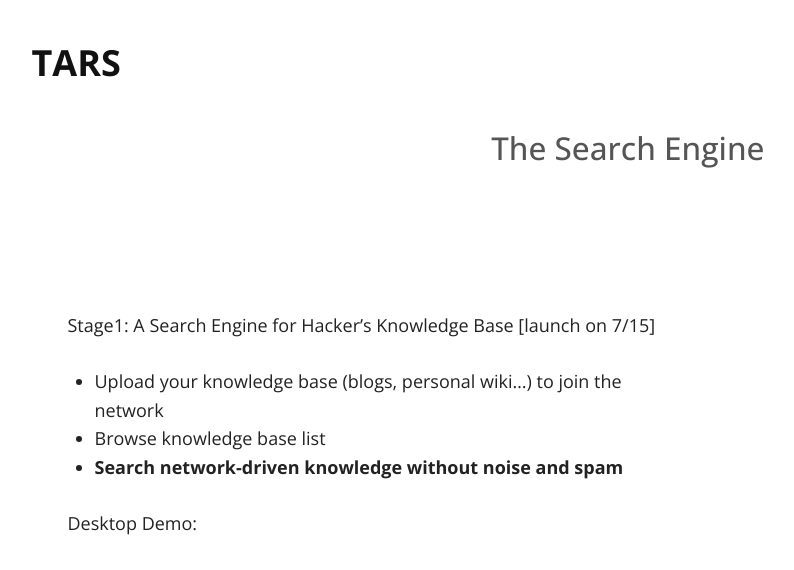
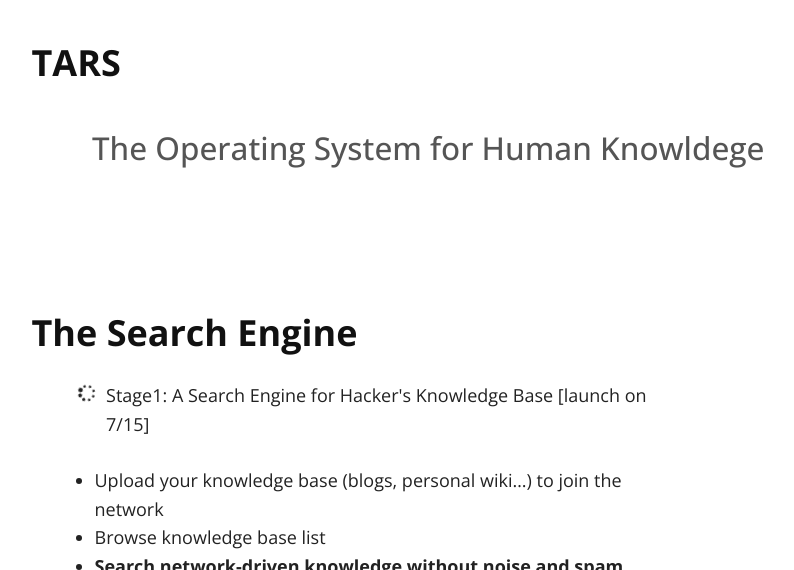
Before and after one commit to tarsmachine/tarsmachine.github.io, a Jekyll site: the page built from index.md, in a window 1280 px wide and 900 px high, cut to the strip 294-864 px from the top of the window. Shown: the whole strip, without its empty margins (260-1054 px from the left). Built offline with Jekyll 4.4.1, drawn with Linux system fonts in a browser that asks for light colours; nearby versions of some CDN libraries.

Commit message:
Update Words

```diff
--- a/index.md
+++ b/index.md
@@ -7,9 +7,15 @@
 
 ### TARS
 
-## The Search Engine
+## The Operating System for Human Knowldege
 
-Stage1: A Search Engine for Hacker's Knowledge Base  [launch on 7/15]
+### The Search Engine
+
+<ul class="fa-ul">
+  <li><i class="fa-li fa fa-spinner fa-spin"></i>Stage1: A Search Engine for Hacker's Knowledge Base  [launch on 7/15]
+</li>
+</ul>
+
 
 - Upload your knowledge base (blogs, personal wiki...) to join the network
 - Browse knowledge base list
```
